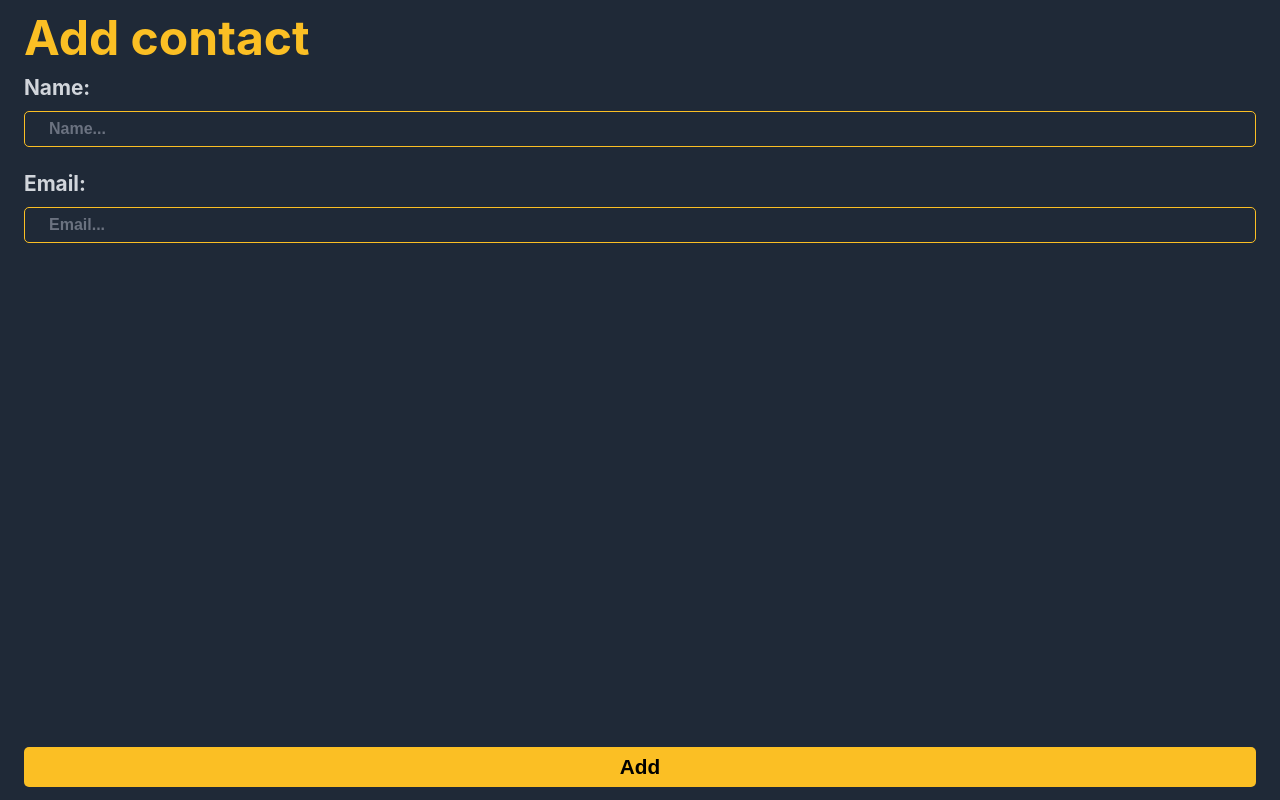
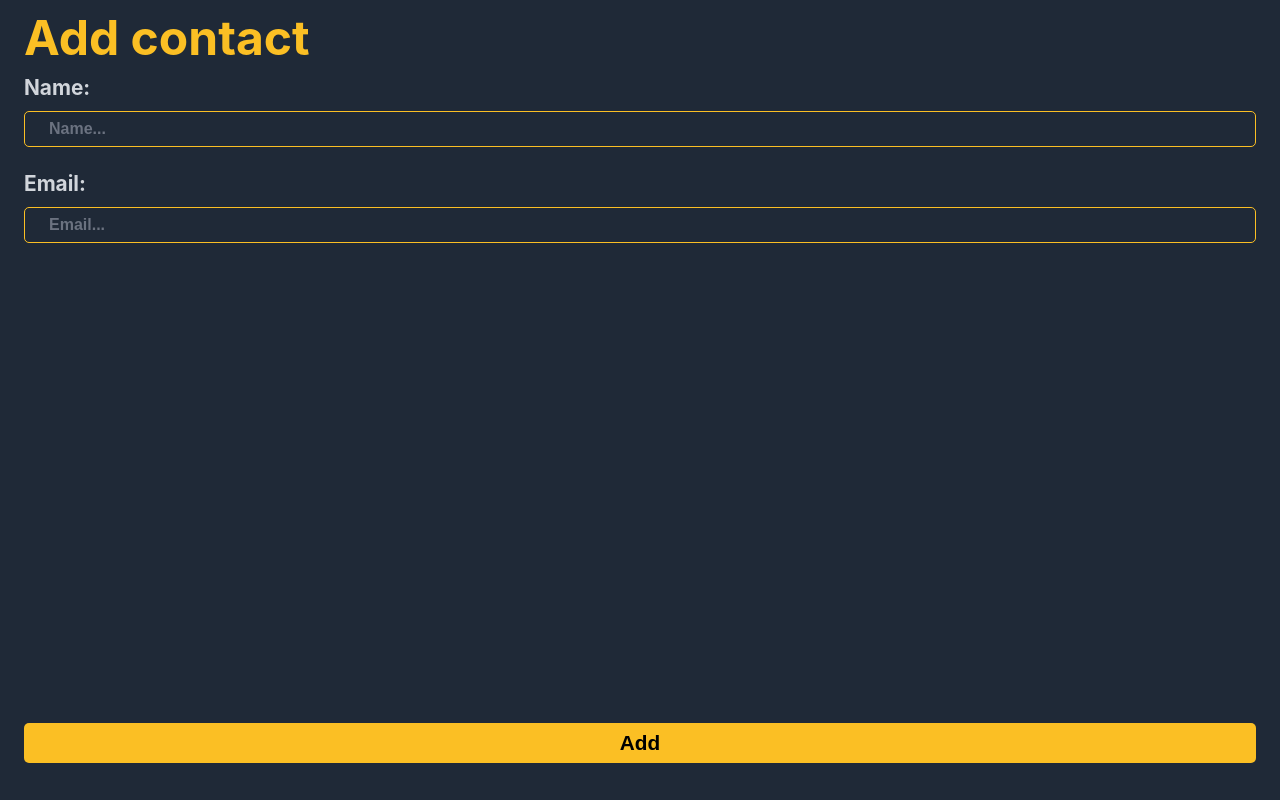
Before and after one commit to armin-bkh/contactsapp-react-js, a React (Create React App) app: page /add-contact in a window 1280 px wide. Built offline with nearby package versions, Linux system fonts and the light colour scheme.

Commit message:
update ui

```diff
--- a/src/scss/_components.scss
+++ b/src/scss/_components.scss
@@ -8,7 +8,7 @@
 }
 
 .h-screen {
-    height: 89vh;
+    height: 86vh;
 }
 
 .rounded-md {
```
